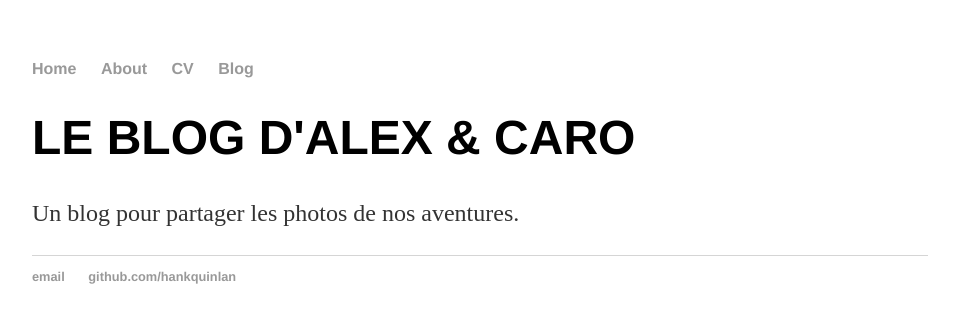
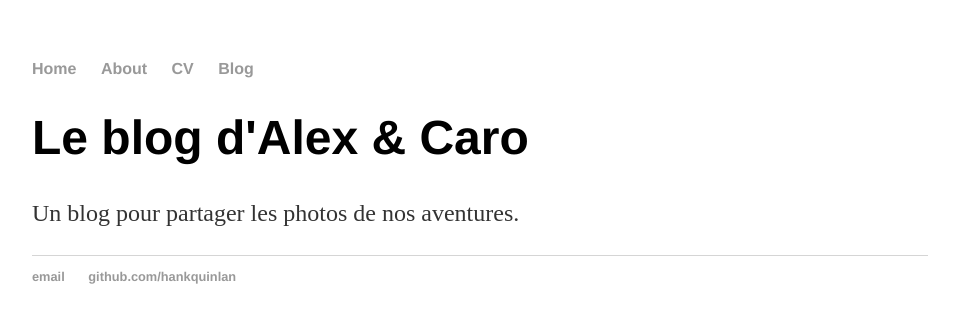
Before and after one commit to alexkrushnisky/art_alexandrekrushnisky, a Jekyll site: the page built from index.html, in a window 1280 px wide. Shown: the top 323 px of the page, without its empty margins (160-1119 px from the left). Built offline with Jekyll 4.4.1, drawn with Linux system fonts in a browser that asks for light colours.

Commit message:
Update index.html
Modified to work with Jekyll layouts

```diff
--- a/index.html
+++ b/index.html
@@ -1,30 +1,8 @@
-<!DOCTYPE html>
-<html>
-	<head>
-		<title>Alex Krushnisky</title>
-		<!-- link to main stylesheet -->
-		<link rel="stylesheet" type="text/css" href="/css/main.css">
-	</head>
-	<body>
-		<nav>
-    		<ul>
-        		<li><a href="/">Home</a></li>
-	        	<li><a href="/about">About</a></li>
-        		<li><a href="/cv">CV</a></li>
-        		<li><a href="/blog">Blog</a></li>
-    		</ul>
-		</nav>
-		<div class="container">
-    		<div class="blurb">
-        		<h1>LE BLOG D'ALEX & CARO</h1>
-				<p>Un blog pour partager les photos de nos aventures.</p>
-    		</div><!-- /.blurb -->
-		</div><!-- /.container -->
-		<footer>
-    		<ul>
-        		<li><a href="mailto:hankquinlanhub@gmail.com">email</a></li>
-        		<li><a href="https://github.com/hankquinlan">github.com/hankquinlan</a></li>
-			</ul>
-		</footer>
-	</body>
-</html>
+---
+layout: default
+title: Alex Krushnisky
+---
+<div class="blurb">
+	<h1>Le blog d'Alex & Caro</h1>
+	<p>Un blog pour partager les photos de nos aventures.</p>
+</div><!-- /.blurb -->
```
